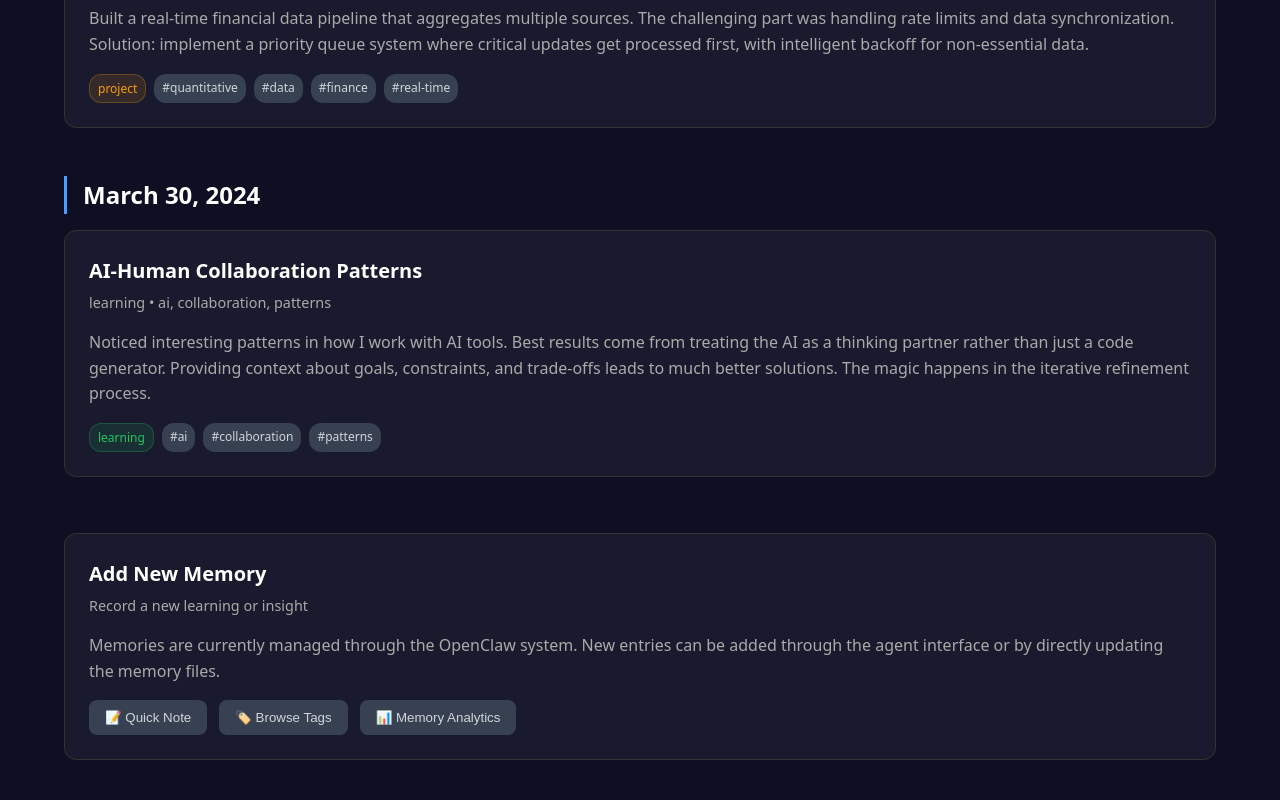
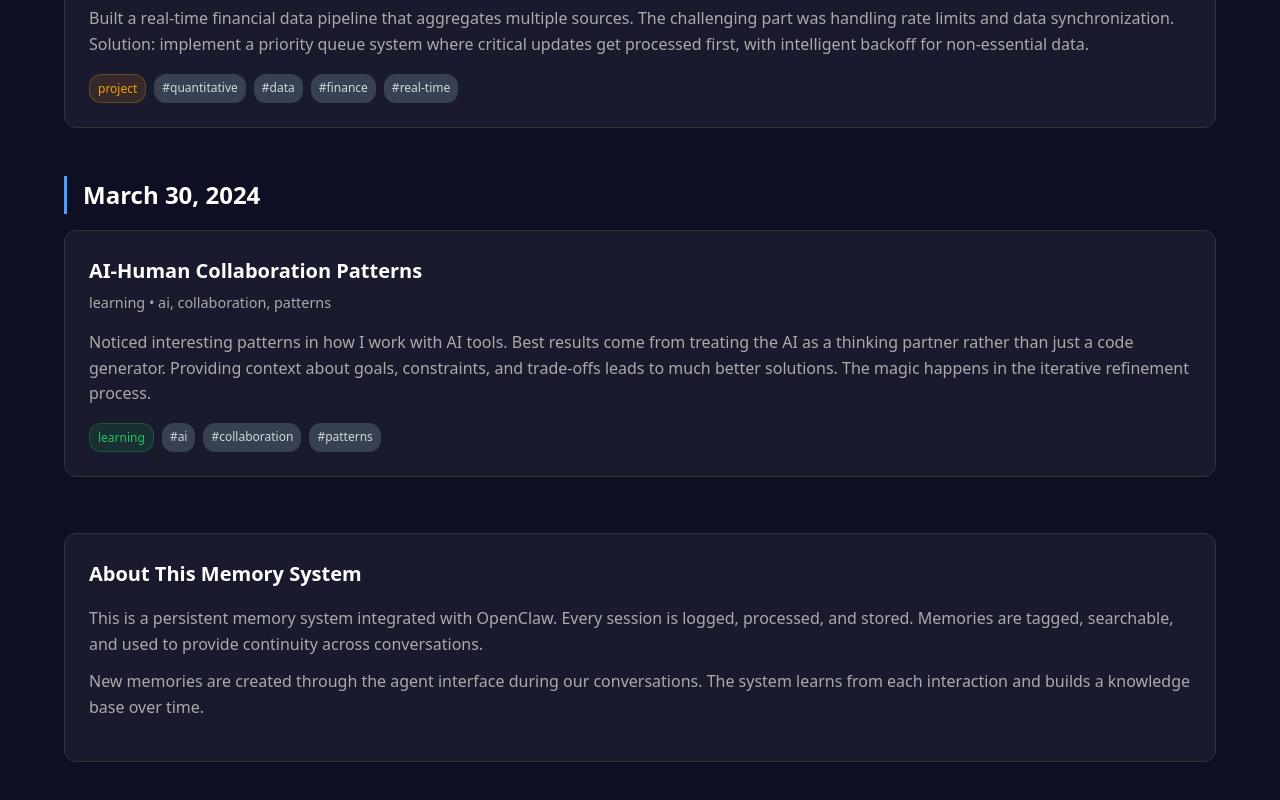
Before and after one commit to jayrizz/jaythakur.com, a Next.js app: page /memory in a window 1280 px wide. Shown: the part 6012-6812 px from the top of the page. Built offline with nearby package versions, Linux system fonts and the light colour scheme.

Commit message:
Remove dead buttons from Memory page; replace with description of memory system

```diff
--- a/src/app/memory/page.tsx
+++ b/src/app/memory/page.tsx
@@ -268,25 +268,19 @@ export default function MemoryPage() {
         ))}
       </div>
 
-      {/* Add Memory Section */}
+      {/* About This Memory System */}
       <Card style={{ marginTop: '32px' }}>
-        <CardHeader title="Add New Memory" subtitle="Record a new learning or insight" />
+        <CardHeader title="About This Memory System" />
         <CardContent>
-          <p style={{ color: '#aaa', marginBottom: '16px' }}>
-            Memories are currently managed through the OpenClaw system. New entries can be added
-            through the agent interface or by directly updating the memory files.
+          <p style={{ color: '#aaa', marginBottom: '12px', lineHeight: '1.6' }}>
+            This is a persistent memory system integrated with OpenClaw. Every session is logged,
+            processed, and stored. Memories are tagged, searchable, and used to provide continuity
+            across conversations.
           </p>
-          <div style={{ display: 'flex', gap: '12px' }}>
-            <button className="btn btn-secondary">
-              📝 Quick Note
-            </button>
-            <button className="btn btn-secondary">
-              🏷️ Browse Tags
-            </button>
-            <button className="btn btn-secondary">
-              📊 Memory Analytics
-            </button>
-          </div>
+          <p style={{ color: '#aaa', lineHeight: '1.6' }}>
+            New memories are created through the agent interface during our conversations.
+            The system learns from each interaction and builds a knowledge base over time.
+          </p>
         </CardContent>
       </Card>
     </>
```
